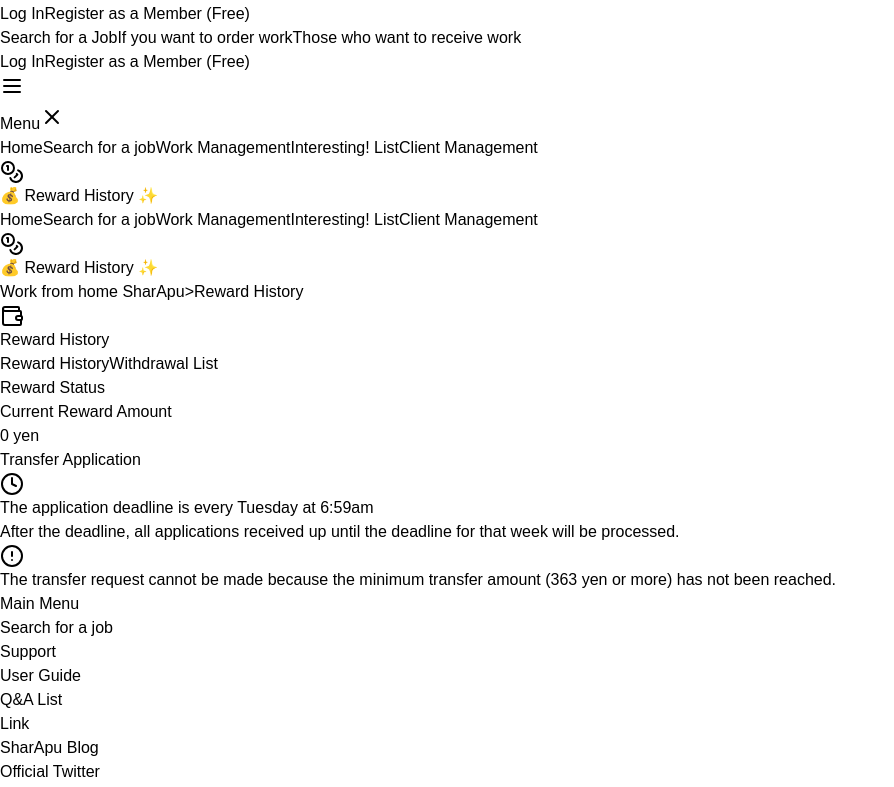
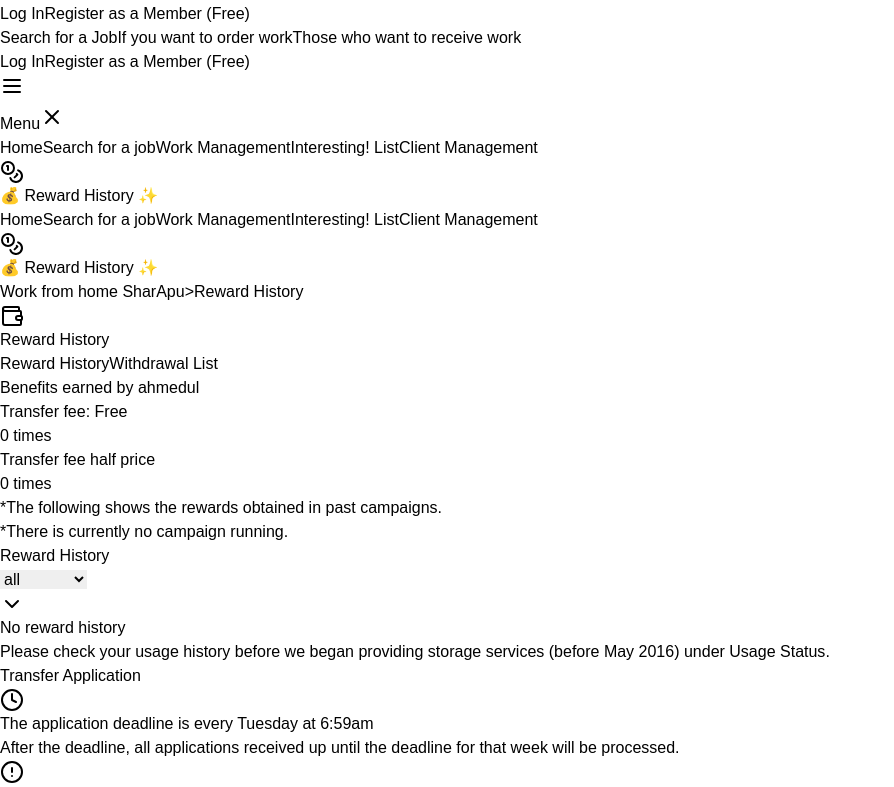
Before and after one commit to SumaiyaTarannumNoor/SharApu-Job-Portal, a React (Vite) app: page /reward-history in a window 1280 px wide. Shown: the part 681-1468 px from the top of the page, without its empty margins (0-894 px from the left). Built offline with nearby package versions, Linux system fonts and the light colour scheme.

Commit message:
Reward History Page Updated

```diff
--- a/src/components/Profile/RewardHistory.jsx
+++ b/src/components/Profile/RewardHistory.jsx
@@ -1,14 +1,16 @@
 import React, { useState } from 'react';
 import { Link } from 'react-router-dom';
-import { Wallet, Clock, AlertCircle } from 'lucide-react';
+import { Wallet, Clock, AlertCircle, ChevronDown } from 'lucide-react';
 import DrawerNavigation from './DrawerNavigation';
 
 const RewardHistory = () => {
   const [activeTab, setActiveTab] = useState('history');
+  const [filterOption, setFilterOption] = useState('all');
+  const username = 'ahmedul'; // This could come from your auth context/state
 
   return (
     <div className="max-w-6xl mx-auto px-4 py-8">
-        <DrawerNavigation />
+        <DrawerNavigation/>
       {/* Breadcrumb */}
       <nav className="text-sm mb-8">
         <Link to="/" className="text-pink-500 hover:underline">
@@ -18,6 +20,7 @@ const RewardHistory = () => {
         <span className="text-gray-600">Reward History</span>
       </nav>
 
+      {/* Title */}
       <h1 className="text-2xl font-bold text-gray-800 mb-8 flex items-center gap-2">
         <Wallet className="w-8 h-8 text-pink-500" />
         Reward History
@@ -51,26 +54,81 @@ const RewardHistory = () => {
         </button>
       </div>
 
-      {/* Reward Status Card */}
-      <div className="bg-white rounded-lg shadow-sm border border-gray-200 mb-8">
-        <div className="bg-pink-50 p-4 border-b border-pink-100">
-          <h2 className="font-semibold text-lg text-gray-800">Reward Status</h2>
+      {/* Benefits Section */}
+      <div className="bg-white rounded-lg shadow-sm border border-pink-100 mb-8">
+        <div className="bg-pink-100 p-4">
+          <h2 className="font-semibold text-lg text-gray-800">
+            Benefits earned by {username}
+          </h2>
         </div>
-        <div className="p-6">
-          <div className="mb-6">
-            <h3 className="text-gray-600 mb-2">Current Reward Amount</h3>
-            <p className="text-3xl font-bold text-pink-600">0 yen</p>
+        <div className="divide-y divide-gray-100">
+          <div className="flex items-center">
+            <div className="w-1/2 p-4 bg-pink-500">
+              <span className="text-white">Transfer fee: Free</span>
+            </div>
+            <div className="w-1/2 p-4">
+              <span className="text-white">0 times</span>
+            </div>
+          </div>
+          <div className="flex items-center">
+            <div className="w-1/2 p-4 bg-pink-200">
+              <span className="text-pink-600">Transfer fee half price</span>
+            </div>
+            <div className="w-1/2 p-4">
+              <span className="text-pink-600">0 times</span>
+            </div>
+          </div>
+        </div>
+        <div className="p-4 text-sm text-gray-500">
+          *The following shows the rewards obtained in past campaigns.
+        </div>
+        <div className="p-4 text-sm text-gray-500 border-t">
+          *There is currently no campaign running.
+        </div>
+      </div>
+
+      {/* Reward History Section */}
+      <div className="bg-white rounded-lg shadow-sm border border-pink-100">
+        <div className="bg-pink-100 p-4">
+          <h2 className="font-semibold text-lg text-gray-800">Reward History</h2>
+        </div>
+        <div className="p-4">
+          {/* Filter Dropdown */}
+          <div className="relative inline-block mb-4">
+            <select
+              value={filterOption}
+              onChange={(e) => setFilterOption(e.target.value)}
+              className="appearance-none bg-white border rounded-md px-4 py-2 pr-10 cursor-pointer focus:outline-none focus:ring-2 focus:ring-pink-400"
+            >
+              <option value="all">all</option>
+              <option value="received">Received</option>
+              <option value="pending">Pending</option>
+            </select>
+            <ChevronDown className="absolute right-3 top-1/2 transform -translate-y-1/2 w-4 h-4 text-gray-400 pointer-events-none" />
+          </div>
+
+          {/* No History Message */}
+          <div className="text-gray-600 py-4">
+            No reward history
+          </div>
+
+          {/* Usage Status Notice */}
+          <div className="mt-8 text-sm text-gray-600">
+            Please check your usage history before we began providing storage services (before May 2016) under{' '}
+            <Link to="/usage-status" className="text-pink-500 hover:underline">
+              Usage Status
+            </Link>
+            .
           </div>
         </div>
       </div>
 
-      {/* Transfer Application Card */}
-      <div className="bg-white rounded-lg shadow-sm border border-gray-200">
+      {/* Transfer Application Section from previous version */}
+      <div className="bg-white rounded-lg shadow-sm border border-gray-200 mt-8">
         <div className="bg-pink-50 p-4 border-b border-pink-100">
           <h2 className="font-semibold text-lg text-gray-800">Transfer Application</h2>
         </div>
         <div className="p-6">
-          {/* Deadline Info */}
           <div className="flex items-start gap-4 mb-6">
             <Clock className="w-5 h-5 text-pink-500 mt-1" />
             <div>
@@ -83,7 +141,6 @@ const RewardHistory = () => {
             </div>
           </div>
 
-          {/* Transfer Notice */}
           <div className="flex items-start gap-4 bg-pink-50 p-4 rounded-lg">
             <AlertCircle className="w-5 h-5 text-pink-500 mt-1" />
             <p className="text-gray-600">
@@ -92,20 +149,6 @@ const RewardHistory = () => {
           </div>
         </div>
       </div>
-
-      {/* Transaction History Table - You can add this if needed */}
-      {activeTab === 'history' && (
-        <div className="mt-8">
-          {/* Add transaction history table here */}
-        </div>
-      )}
-
-      {/* Withdrawal List Table - You can add this if needed */}
-      {activeTab === 'withdrawal' && (
-        <div className="mt-8">
-          {/* Add withdrawal list table here */}
-        </div>
-      )}
     </div>
   );
 };
```
